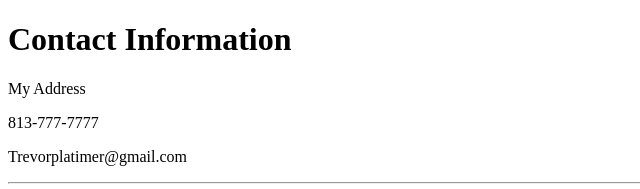
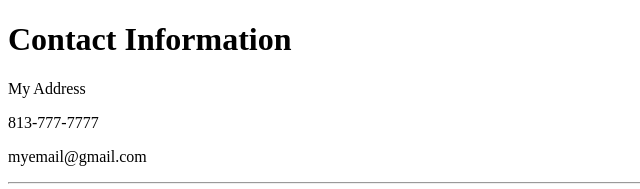
Before and after one commit to tplatimer94/TieKnox, a plain HTML site: page contact.html in a window 1280 px wide. Shown: the top 189 px of the page, 0-640 px from the left. Drawn offline with Linux system fonts and the light colour scheme.

Commit message:
Add files via upload

```diff
--- a/contact.html
+++ b/contact.html
@@ -1,6 +1,7 @@
 <!DOCTYPE html>
 <html>
-    <head>
+
+<head>
     <meta charset="UTF-8">
     <title> Contact Me </title>
 </head>
@@ -9,7 +10,7 @@
     <h1>Contact Information</h1>
     <p>My Address</p>
     <p>813-777-7777</p>
-    <p>Trevorplatimer@gmail.com</p>
+    <p>myemail@gmail.com</p>
     <hr>
     <form class="" action="mailto:trevorplatimer@gmail.com" method="post">
         <label>Your Name:</label>
```
